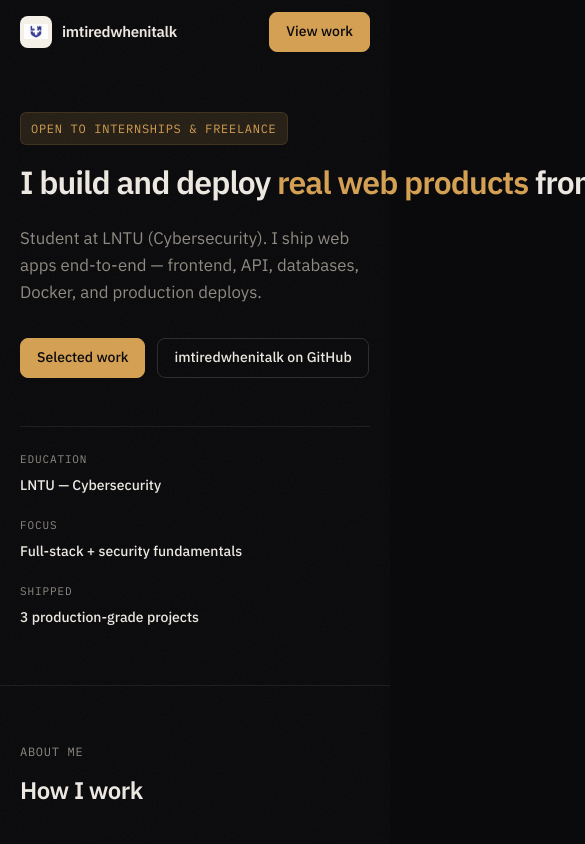
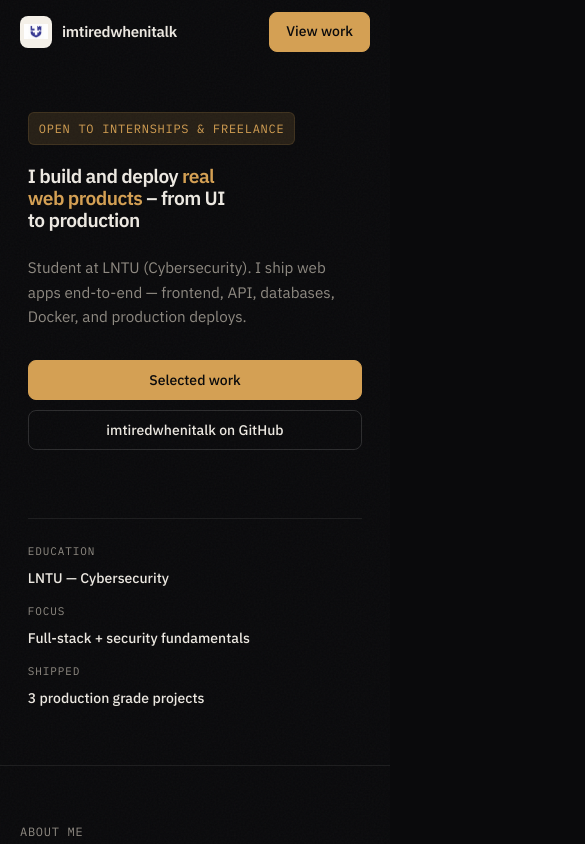
Before and after one commit to imtiredwhenitalk/portfolio, a React (Vite) app in the folder portfolio-react/: page / in a window 390 px wide. Shown: the top 844 px of the page, 585 px wide, since content can reach past the window. Built offline with nearby package versions, Linux system fonts and the light colour scheme.

Commit message:
fix phone ver

```diff
--- a/portfolio-react/src/components/Hero.jsx
+++ b/portfolio-react/src/components/Hero.jsx
@@ -2,13 +2,13 @@ import { useState, useEffect, useRef } from 'react';
 import { site } from '../data/site';
 import Reveal from './Reveal';
 
-// Тайп еффект для головного заголовка hero
+// Тайп-ефект для головного заголовка hero (залишається все, вигляд збережено)
 function TypingEffect({ segments, speed = 42, className = '' }) {
   const [displayedLength, setDisplayedLength] = useState(0);
   const [done, setDone] = useState(false);
   const intervalRef = useRef(null);
 
-  // З'єднуємо текст в один рядок
+  // Проста лінійна анімація усіх сегментів, не переносить останнє слово окремо
   const flatText = segments.map((s) => s.text).join('');
   const totalLength = flatText.length;
 
@@ -23,29 +23,30 @@ function TypingEffect({ segments, speed = 42, className = '' }) {
     return () => clearTimeout(intervalRef.current);
   }, [displayedLength, speed, totalLength]);
 
-  // Формуємо масив сегментів для виводу (акцент/звичайний текст)
+  // Формує вивід тексту по сегментах із підтримкою accent
   const charSegments = [];
-  let segIdx = 0, charIdx = 0, charsSoFar = 0;
-  while (charsSoFar < displayedLength && segIdx < segments.length) {
-    const seg = segments[segIdx];
-    const remaining = displayedLength - charsSoFar;
-    const take = Math.min(seg.text.length - charIdx, remaining);
-    if (take > 0) {
+  let remaining = displayedLength;
+  for (let i = 0; i < segments.length && remaining > 0; i++) {
+    const seg = segments[i];
+    const cut = Math.min(seg.text.length, remaining);
     charSegments.push({
       accent: seg.accent,
-        text: seg.text.slice(charIdx, charIdx + take)
+      text: seg.text.slice(0, cut),
     });
-      charIdx += take;
-      charsSoFar += take;
-    }
-    if (charIdx >= seg.text.length) {
-      segIdx += 1;
-      charIdx = 0;
-    }
+    remaining -= cut;
   }
 
   return (
-    <span className={`typing ${className}`}>
+    <span className={`typing-wrap`}>
+      <span
+        className={`typing ${className}`}
+        style={{
+          overflowWrap: 'break-word',
+          wordBreak: 'break-word',
+          display: 'inline',
+          whiteSpace: 'normal'
+        }}
+      >
         {charSegments.map((seg, i) =>
           seg.accent ? (
             <span className="hero-title-accent" key={i}>{seg.text}</span>
@@ -59,12 +60,52 @@ function TypingEffect({ segments, speed = 42, className = '' }) {
           style={{
             marginLeft: '1px',
             visibility: done ? 'hidden' : 'visible',
+            display: 'inline-block',
+            verticalAlign: 'baseline'
           }}
         >|</span>
+      </span>
+      <style>{`
+        .typing-wrap {
+          display: block;
+          max-width: 430px;
+        }
+        @media (max-width: 700px) {
+          .typing-wrap {
+            max-width: 98vw;
+          }
+        }
+        @media (max-width: 480px) {
+          .typing-wrap {
+            max-width: 96vw;
+            min-width: 0;
+          }
+          .hero-title {
+            text-align: left !important;
+            word-break: break-word !important;
+            line-height: 1.18;
+            hyphens: auto;
+          }
+          .typing {
+            word-break: break-word !important;
+            white-space: normal !important;
+            overflow-wrap: break-word !important;
+          }
+        }
+        @media (max-width: 370px) {
+          .typing-wrap,
+          .hero-title,
+          .typing {
+            max-width: 99vw !important;
+            font-size: 0.97rem !important;
+          }
+        }
+      `}</style>
     </span>
   );
 }
 
+// Оновлений або підчищений текст, але сенс і зовнішній вигляд зберігається як на зображенні
 export default function Hero() {
   return (
     <section className="hero" aria-label="Introduction">
@@ -80,13 +121,17 @@ export default function Hero() {
                 segments={[
                   { text: 'I build and deploy' },
                   { text: ' real web products', accent: true },
-                  { text: ' from UI to prod.'}
+                  { text: ' – from UI to' },
+                  { text: ' production' }
                 ]}
               />
             </h1>
 
             <div className="hero-lead">
-              <p>{site.description}</p>
+              <p>
+                {site.description ||
+                  'Student at LNTU (Cybersecurity). I ship web apps end-to-end — frontend, API, databases, Docker, and production deploy.'}
+              </p>
             </div>
 
             <div className="hero-cta">
@@ -98,25 +143,80 @@ export default function Hero() {
               </a>
             </div>
 
-            <div className="hero-stats">
-              <dl className="stat-row">
-                <div>
+            <div className="hero-stats" style={{ width: '100%', overflowX: 'auto' }}>
+              <dl
+                className="stat-row"
+                style={{
+                  display: 'grid',
+                  gridTemplateColumns: 'repeat(3, 1fr)',
+                  gap: 32,
+                  minWidth: 0,
+                }}
+              >
+                <div style={{ minWidth: 0 }}>
                   <dt>Education</dt>
-                  <dd>{site.education}</dd>
+                  <dd>{site.education || 'LNTU – Cybersecurity'}</dd>
                 </div>
-                <div>
+                <div style={{ minWidth: 0 }}>
                   <dt>Focus</dt>
                   <dd>Full-stack + security fundamentals</dd>
                 </div>
-                <div>
+                <div style={{ minWidth: 0 }}>
                   <dt>Shipped</dt>
-                  <dd>3 production-grade projects</dd>
+                  <dd>3 production grade projects</dd>
                 </div>
               </dl>
             </div>
           </div>
         </Reveal>
       </div>
+      <style>
+        {`
+          @media (max-width: 700px) {
+            .hero-block-inner {
+              padding: 0 0.5rem;
+            }
+            .hero-title {
+              font-size: 1.5rem;
+              line-height: 1.15;
+              word-break: break-word;
+              text-align: left;
+            }
+            .hero-lead p {
+              font-size: 1rem;
+            }
+            .hero-cta {
+              flex-direction: column !important;
+              gap: 10px !important;
+              align-items: stretch !important;
+              margin-bottom: 20px !important;
+              display: flex !important;
+            }
+            .hero-cta a {
+              min-width: 0 !important;
+              width: 100% !important;
+              text-align: center !important;
+            }
+            .hero-stats .stat-row {
+              grid-template-columns: 1fr !important;
+              gap: 14px !important;
+            }
+          }
+          @media (max-width: 400px) {
+            .hero-title {
+              font-size: 1.2rem;
+              word-break: break-word !important;
+              text-align: left;
+            }
+            .hero-lead p {
+              font-size: 0.95rem;
+            }
+            .hero-block-inner {
+              padding: 0 2vw;
+            }
+          }
+        `}
+      </style>
     </section>
   );
 }
```
Lines whose indentation alone changed are shown as unchanged.
